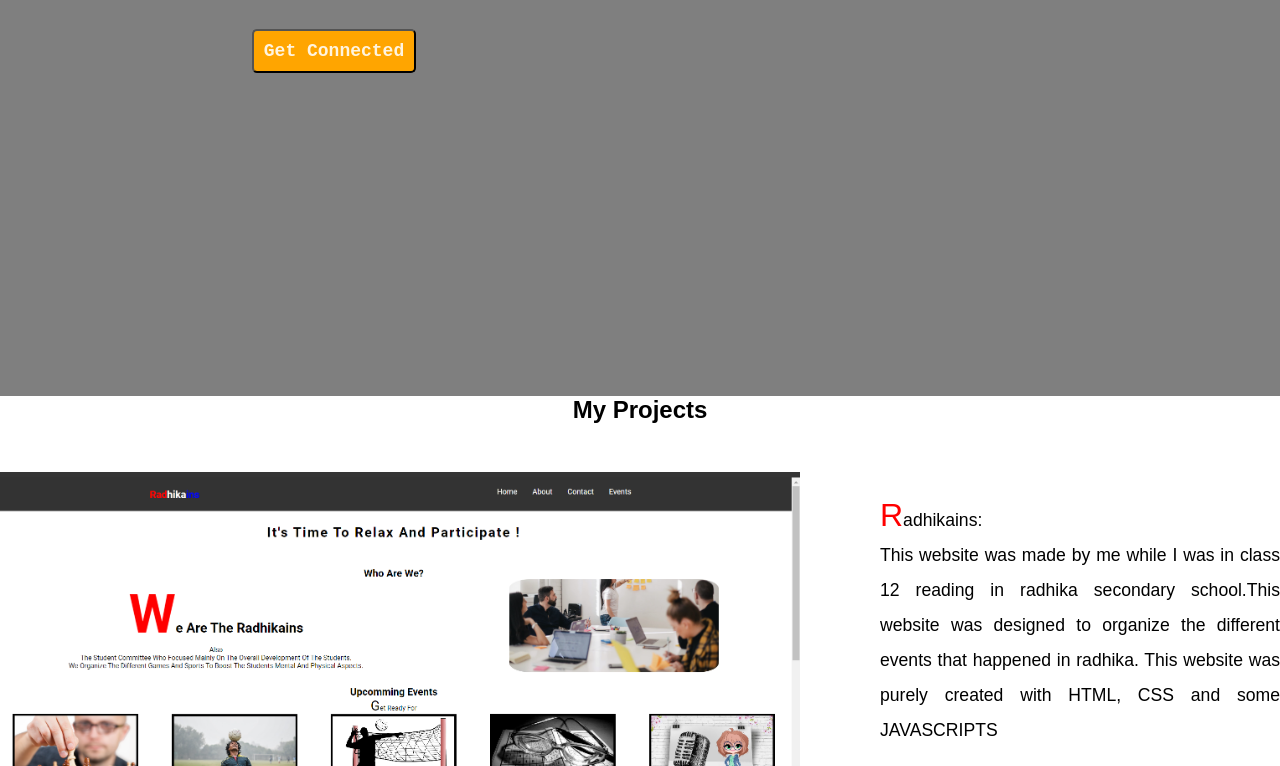
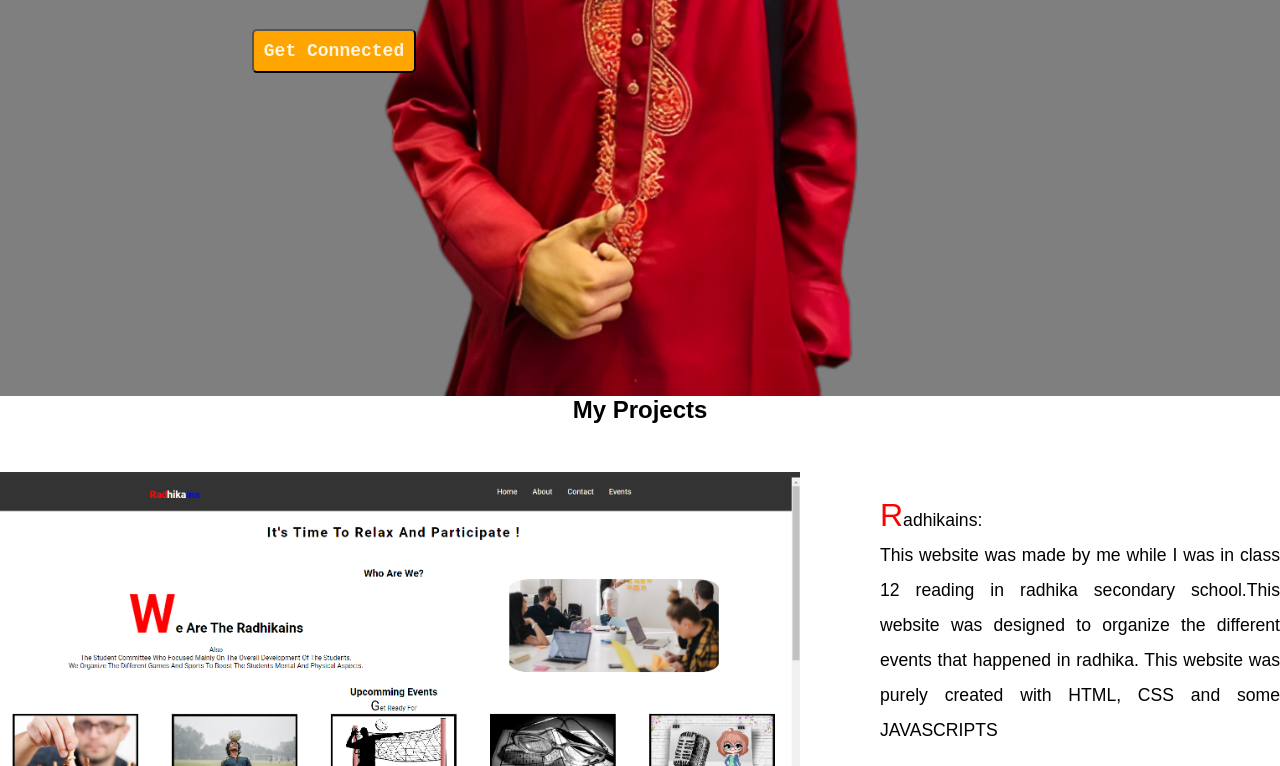
Before and after one commit to raghav977/personal-website-learning-, a plain HTML site: page index.html in a window 1280 px wide. Shown: the part 404-1170 px from the top of the page. Drawn offline with Linux system fonts and the light colour scheme.

Commit message:
style.css

```diff
--- a/style.css
+++ b/style.css
@@ -17,7 +17,7 @@ body, html {
     align-items: flex-end;
     justify-content: space-evenly;
     height: 100vh;
-    background-image: url('../images/real.png');
+    background-image: url('real.png');
     background-repeat: no-repeat;
     background-size:contain;
     background-position: center;
```
